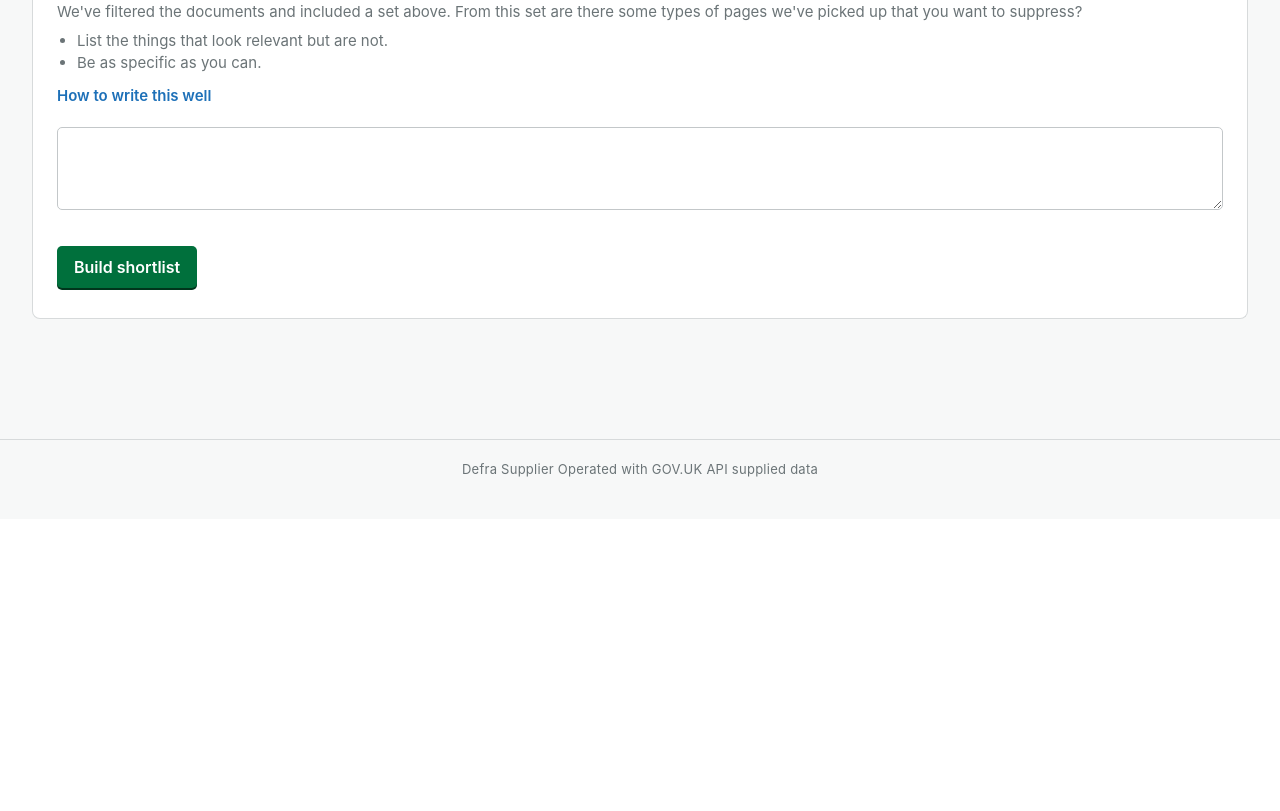
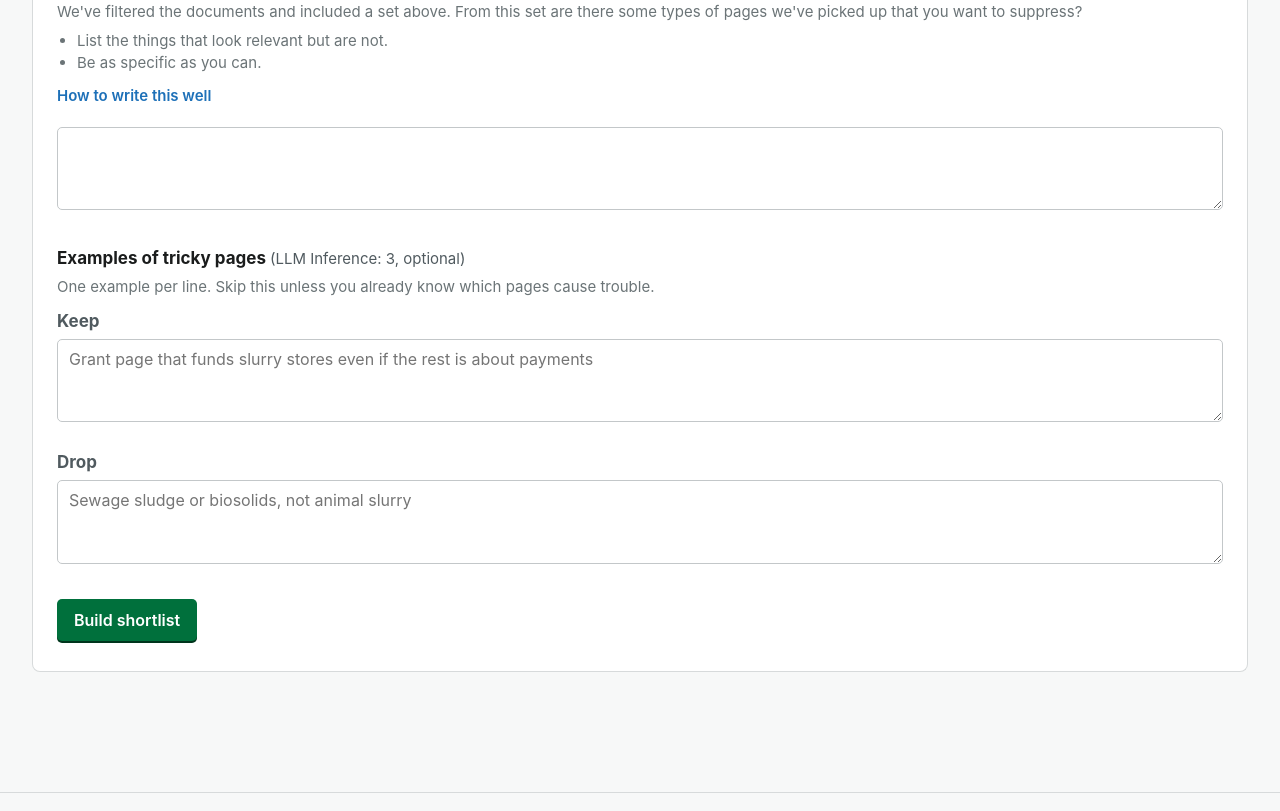
Before and after one commit to Underwoodt/gov-uk-corpus, a FastAPI app: page /categories/new in a window 1280 px wide. Shown: the part 2083-2894 px from the top of the page. Before the commit the page ends 2560 px from the top, so only its background shows below. Run offline with FastAPI, Linux system fonts and the light colour scheme; data that the repository does not hold is empty; some libraries are stand-ins or nearby versions.

Commit message:
Filter Parameters: un-gate the 'Examples of tricky pages' (keep/drop) section
Revert the data-level=admin gate from 545ce92 so the Keep/Drop tricky-page
examples show on the Filter Parameters form again for all UI levels, as
before. These few-shot examples fill {{KEEP}}/{{DROP}} in the exclusion
prompt and are a key repeatability lever.

Co-Authored-By: Claude Opus 4.8 <noreply@anthropic.com>

```diff
--- a/webapp/templates/form.html
+++ b/webapp/templates/form.html
@@ -257,7 +257,7 @@
       <textarea id="exclusion_context" name="exclusion_context" rows="4">{{ v.exclusion_context or '' }}</textarea>
     </div>
 
-    <div class="field" data-level="admin">
+    <div class="field">
       <h3>Examples of tricky pages <span class="secondary" style="font-weight:400;">(LLM Inference: 3, optional)</span></h3>
       <p class="hint">One example per line. Skip this unless you already know which pages cause trouble.</p>
       <label class="secondary" for="adjudication_hints_keep" style="display:block;margin-bottom:5px;">Keep</label>
```
